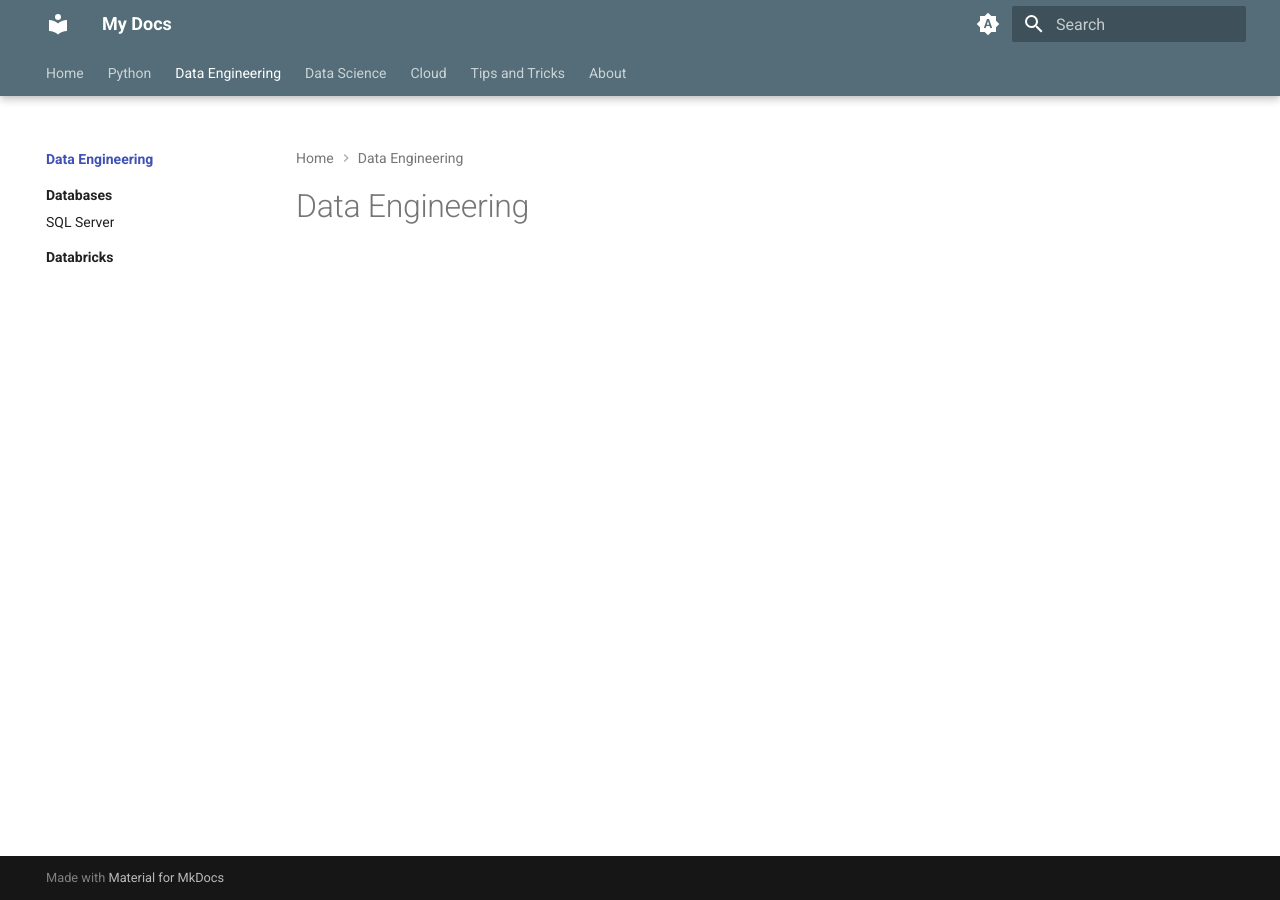
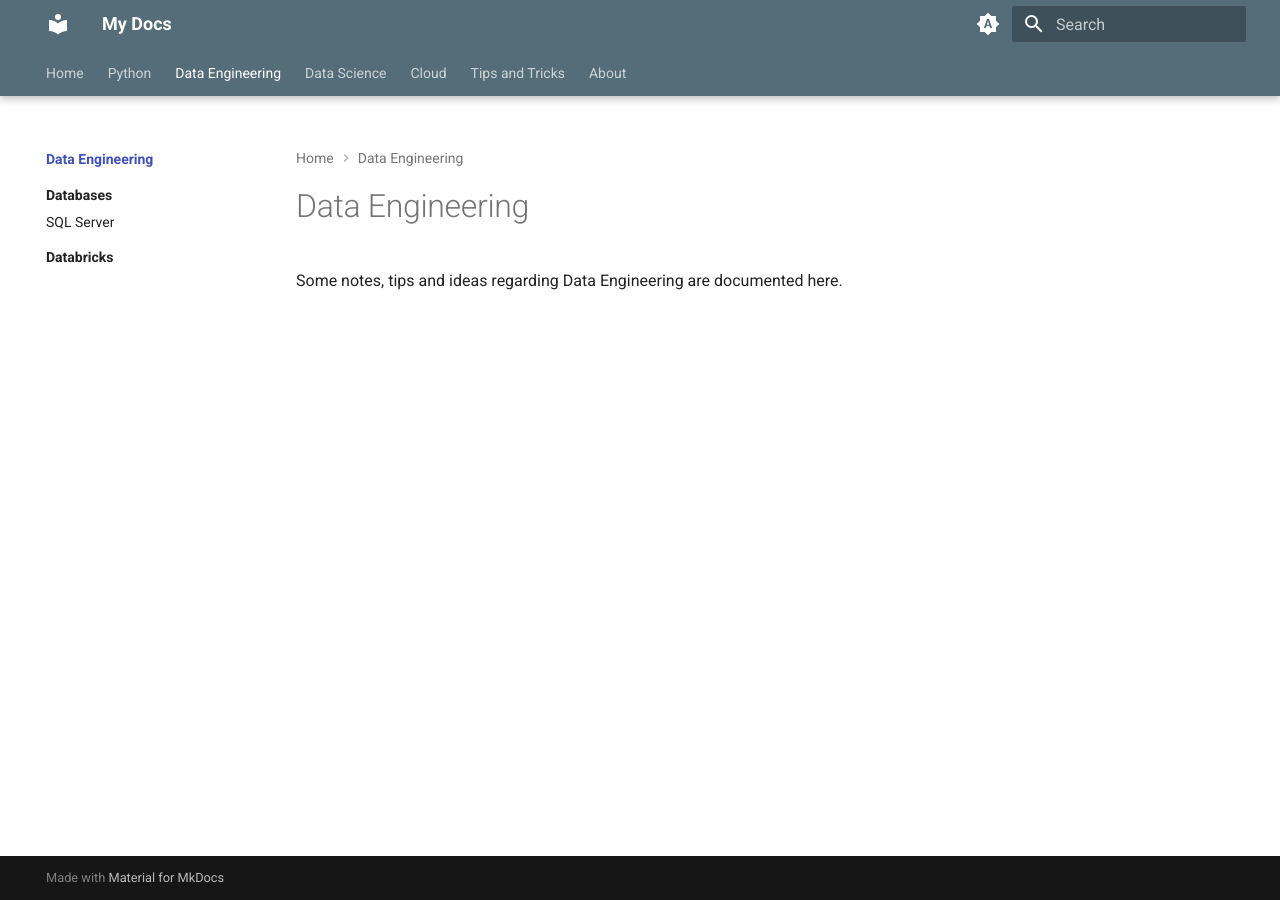
Before and after one commit to hensy8586/notes, an MkDocs documentation site: the page built from docs/data_engineering/index.md, in a window 1280 px wide. Built offline with MkDocs 1.6.1 and Material for MkDocs 9.7.7, drawn with Linux system fonts in a browser that asks for light colours.

Commit message:
Dummy push

```diff
--- a/docs/data_engineering/index.md
+++ b/docs/data_engineering/index.md
@@ -1 +1,3 @@
 # Data Engineering
+
+Some notes, tips and ideas regarding Data Engineering are documented here.
```
